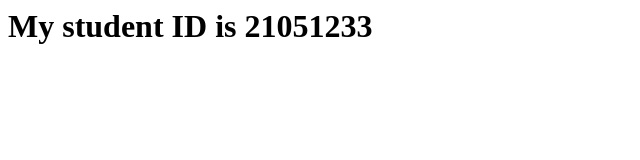
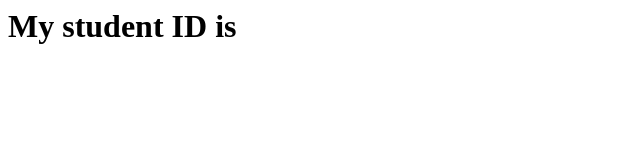
Before and after one commit to siiiyiiing/operate_repo, a plain HTML site: page index.html in a window 1280 px wide. Shown: the whole page, without its empty margins (0-640 px from the left). Drawn offline with Linux system fonts and the light colour scheme.

Commit message:
Update index.html

```diff
--- a/index.html
+++ b/index.html
@@ -2,6 +2,6 @@
 <head>
 </head>
 <body>
-	<h1>My student ID is 21051233<h1>
+	<h1>My student ID is <h1>
 </body>
 </html>
```
